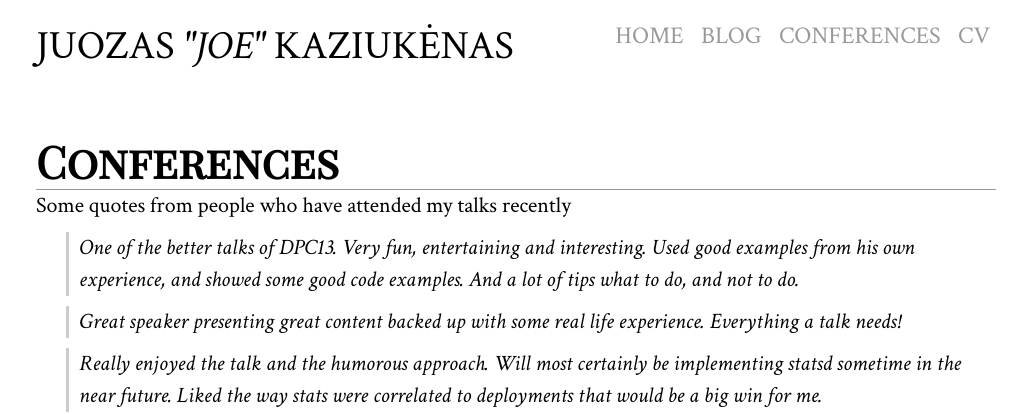
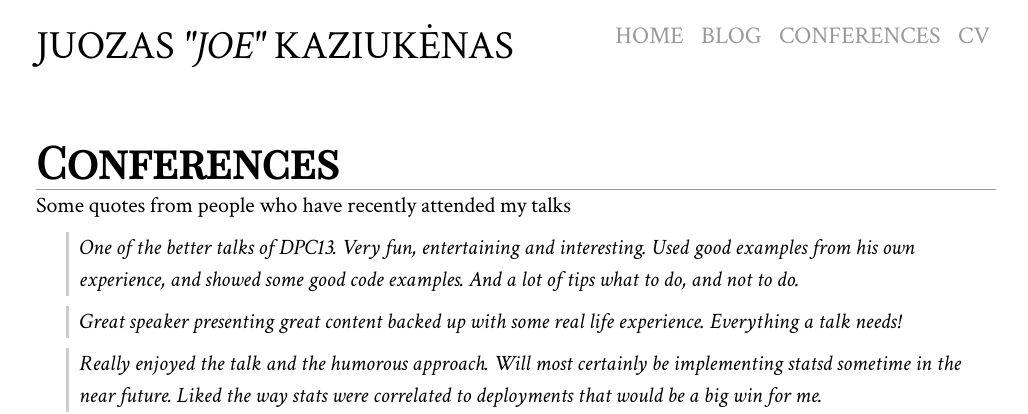
Before and after one commit to juokaz/juokaz.com, a Jekyll site: the page built from conferences.html, in a window 1280 px wide and 900 px high. Shown: the top 414 px of the window, without its empty margins (124-1152 px from the left). Built offline with Jekyll 4.4.1, drawn with Linux system fonts in a browser that asks for light colours; nearby versions of some CDN libraries; comment, search, counter and statistics services are not loaded.

Commit message:
Better wording for feedback section

```diff
--- a/conferences.html
+++ b/conferences.html
@@ -9,7 +9,7 @@ title: Conferences
 
 <section class="conferences">
 
-Some quotes from people who have attended my talks recently
+Some quotes from people who have recently attended my talks
 
 <blockquote>One of the better talks of DPC13. Very fun, entertaining and interesting. Used good examples from his own experience, and showed some good code examples. And a lot of tips what to do, and not to do.</blockquote>
 
```
